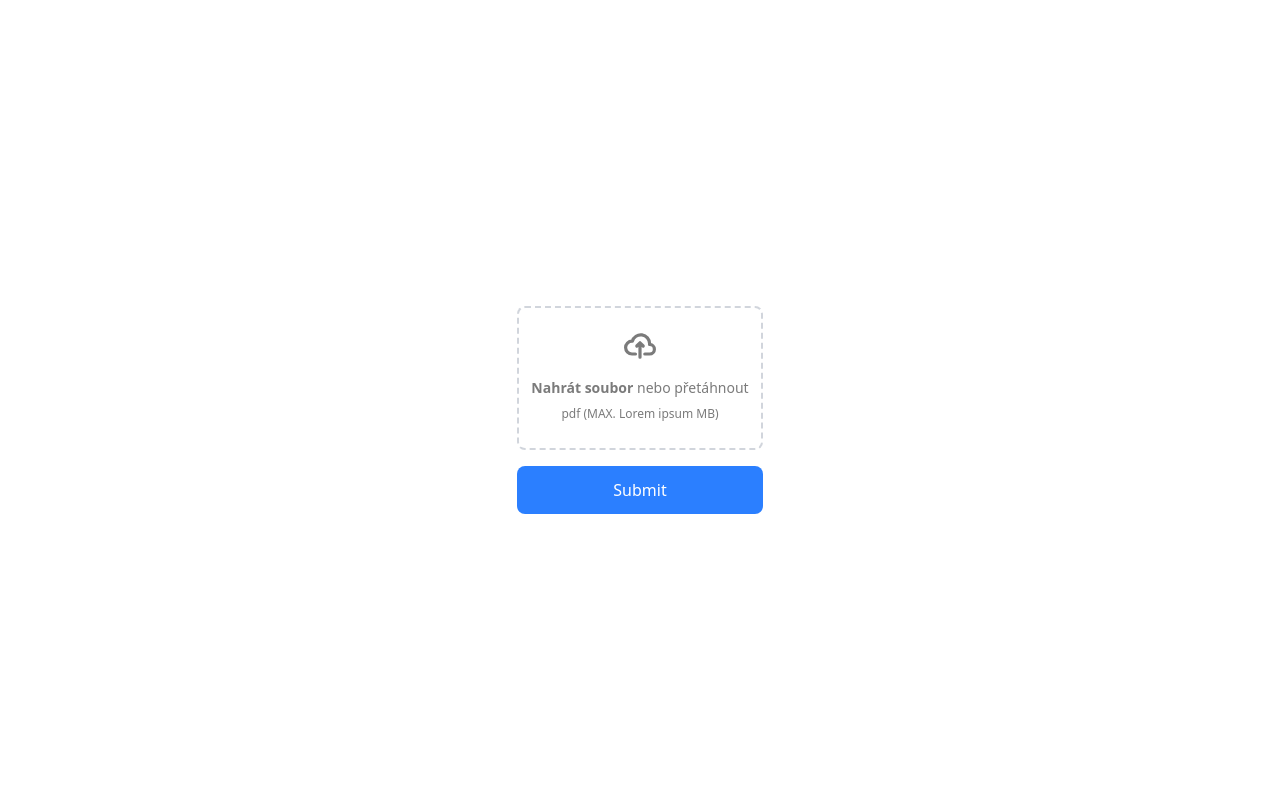
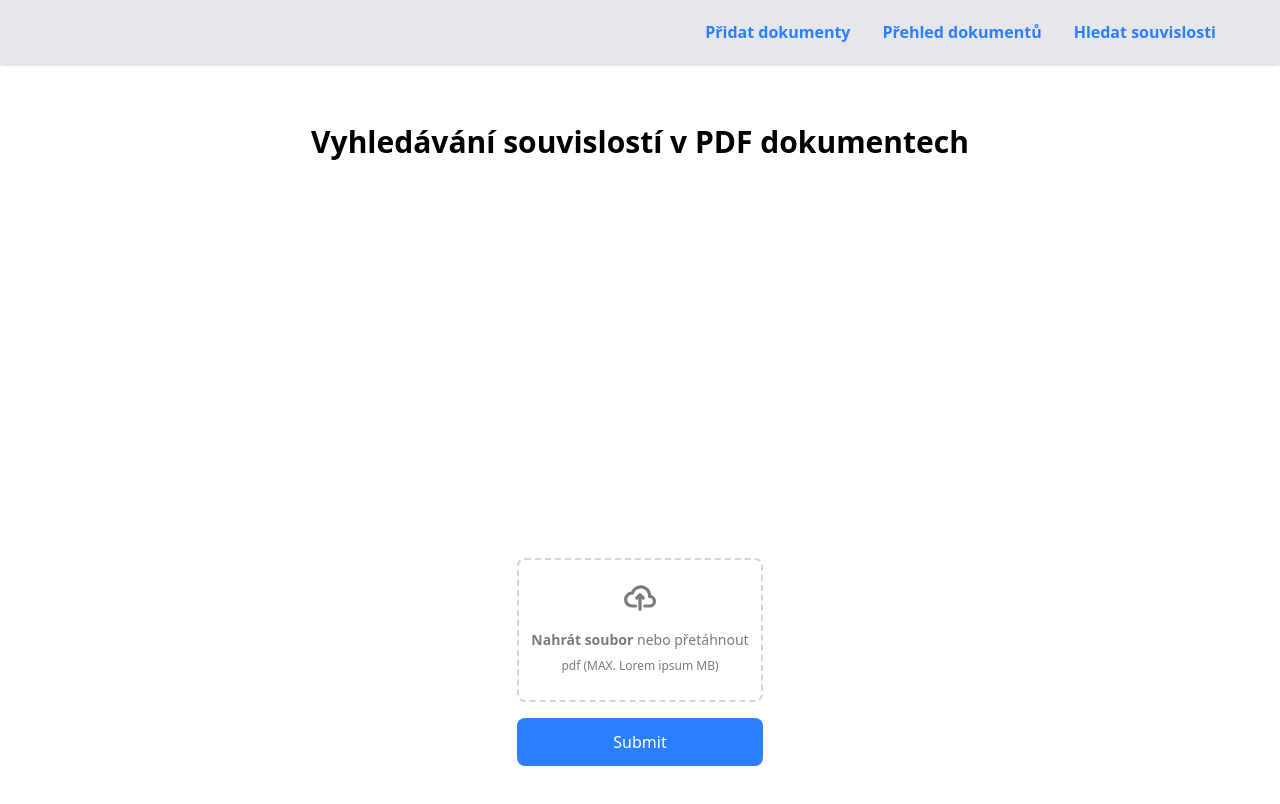
Before and after one commit to eKultura/research.digitalni-muzeum.cz, a React (Vite) app in the folder frontend/: page / in a window 1280 px wide. Shown: the top 804 px of the page. Built offline with nearby package versions, Linux system fonts and the light colour scheme.

Commit message:
add navbar with routing

```diff
--- a/frontend/src/App.jsx
+++ b/frontend/src/App.jsx
@@ -1,7 +1,13 @@
 import FileUploader from "./Components/FileUploader";
+import Navbar from "./Components/Navbar";
 
 export default function App() {
   return (
-    <FileUploader />
+    <>
+    <div className="flex flex-col gap-2 mt-20 items-center text-center">
+
+      <FileUploader />
+    </div>
+    </>
   );
 }
--- /dev/null
+++ b/frontend/src/Components/DocumentFolders.jsx
@@ -0,0 +1,5 @@
+export default function DocumentFolders() {
+    return (
+        <p>Tady bude vypis slozek</p>
+    )
+};
--- /dev/null
+++ b/frontend/src/Components/Layout.jsx
@@ -0,0 +1,19 @@
+// Layout.jsx
+import Navbar from './Navbar';
+import { Outlet } from 'react-router';
+
+function Layout() {
+  return (
+    <>
+      <Navbar />
+      <div className="flex flex-col gap-2 mt-15 items-center text-center">
+      <div className="text-3xl font-large font-bold mb-3">Vyhledávání souvislostí v PDF dokumentech</div>
+      </div>
+      <main>
+        <Outlet />
+      </main>
+    </>
+  );
+}
+
+export default Layout;
--- /dev/null
+++ b/frontend/src/Components/Navbar.jsx
@@ -0,0 +1,33 @@
+import { NavLink } from "react-router";
+
+export default function Navbar() {
+    return (
+
+<nav className="bg-gray-200 shadow shadow-gray-300 px-8 md:px-auto">
+	<div className="md:h-16 h-28 mx-auto md:px-4 container flex items-center justify-between flex-wrap md:flex-nowrap">
+
+		<div className="text-indigo-500 md:order-1">
+
+
+		</div>
+		<div className="text-blue-500 order-3 w-full md:w-auto md:order-2">
+			<ul class="flex font-semibold justify-between">
+
+				<NavLink to="/" className="md:px-4 md:py-2 hover:text-blue-400">Přidat dokumenty</NavLink>
+				<NavLink to="/documents" className="md:px-4 md:py-2 hover:text-blue-400">Přehled dokumentů</NavLink>
+                <NavLink to="/searching" className="md:px-4 md:py-2 hover:text-blue-400">Hledat souvislosti</NavLink>
+			</ul>
+		</div>
+		{/* <div className="order-2 md:order-3">
+			<button className="px-4 py-2 bg-blue-500 hover:bg-blue-600 text-gray-50 rounded-xl flex items-center gap-2">
+
+                <svg xmlns="http://www.w3.org/2000/svg" className="h-5 w-5" viewBox="0 0 20 20" fill="currentColor">
+                <path fillRule="evenodd" d="M3 3a1 1 0 011 1v12a1 1 0 11-2 0V4a1 1 0 011-1zm7.707 3.293a1 1 0 010 1.414L9.414 9H17a1 1 0 110 2H9.414l1.293 1.293a1 1 0 01-1.414 1.414l-3-3a1 1 0 010-1.414l3-3a1 1 0 011.414 0z" clipRule="evenodd" />
+                </svg>
+                <span>Prihlasit</span>
+            </button>
+		</div> */}
+	</div>
+</nav>
+    )
+};
--- /dev/null
+++ b/frontend/src/Components/SearchTool.jsx
@@ -0,0 +1,5 @@
+export default function SearchTool() {
+    return (
+        <p>Tady pujde delat prehledavani</p>
+    )
+};
--- a/frontend/src/main.jsx
+++ b/frontend/src/main.jsx
@@ -3,12 +3,19 @@ import { createRoot } from 'react-dom/client';
 import './index.css';
 import App from './App.jsx';
 import { BrowserRouter, Routes, Route } from "react-router";
+import DocumentFolders from './Components/DocumentFolders.jsx';
+import Layout from './Components/Layout.jsx';
+import SearchTool from './Components/SearchTool.jsx';
 
 createRoot(document.getElementById('root')).render(
   <StrictMode>
      <BrowserRouter>
       <Routes>
-        <Route path="/" element={<App />} />
+      <Route path="/" element={<Layout />}>
+        <Route index element={<App />} />
+        <Route path="documents" element={<DocumentFolders />}/>
+        <Route path="searching" element={<SearchTool />}/>
+      </Route>
       </Routes>
     </BrowserRouter>
   </StrictMode>,
```
